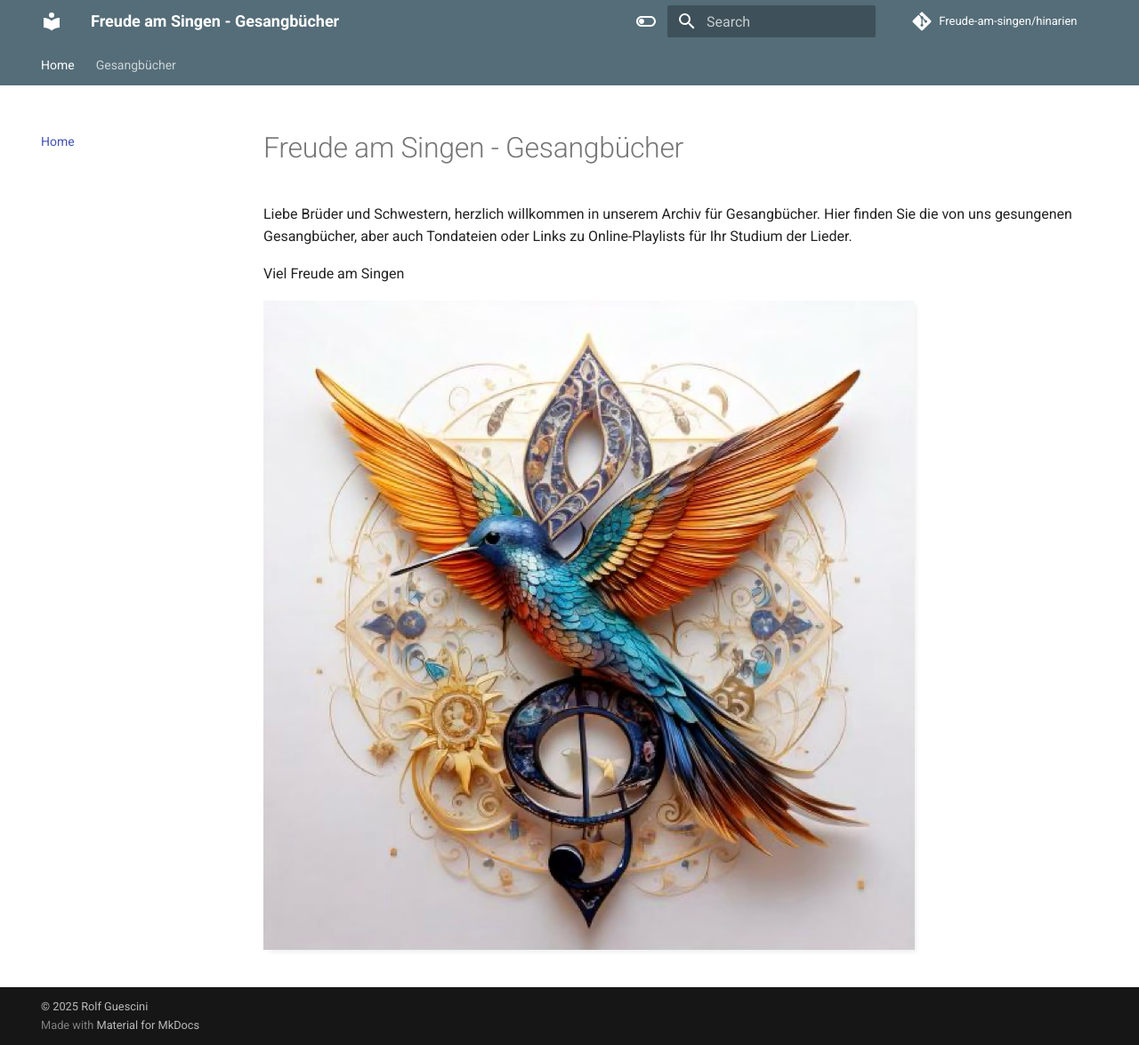
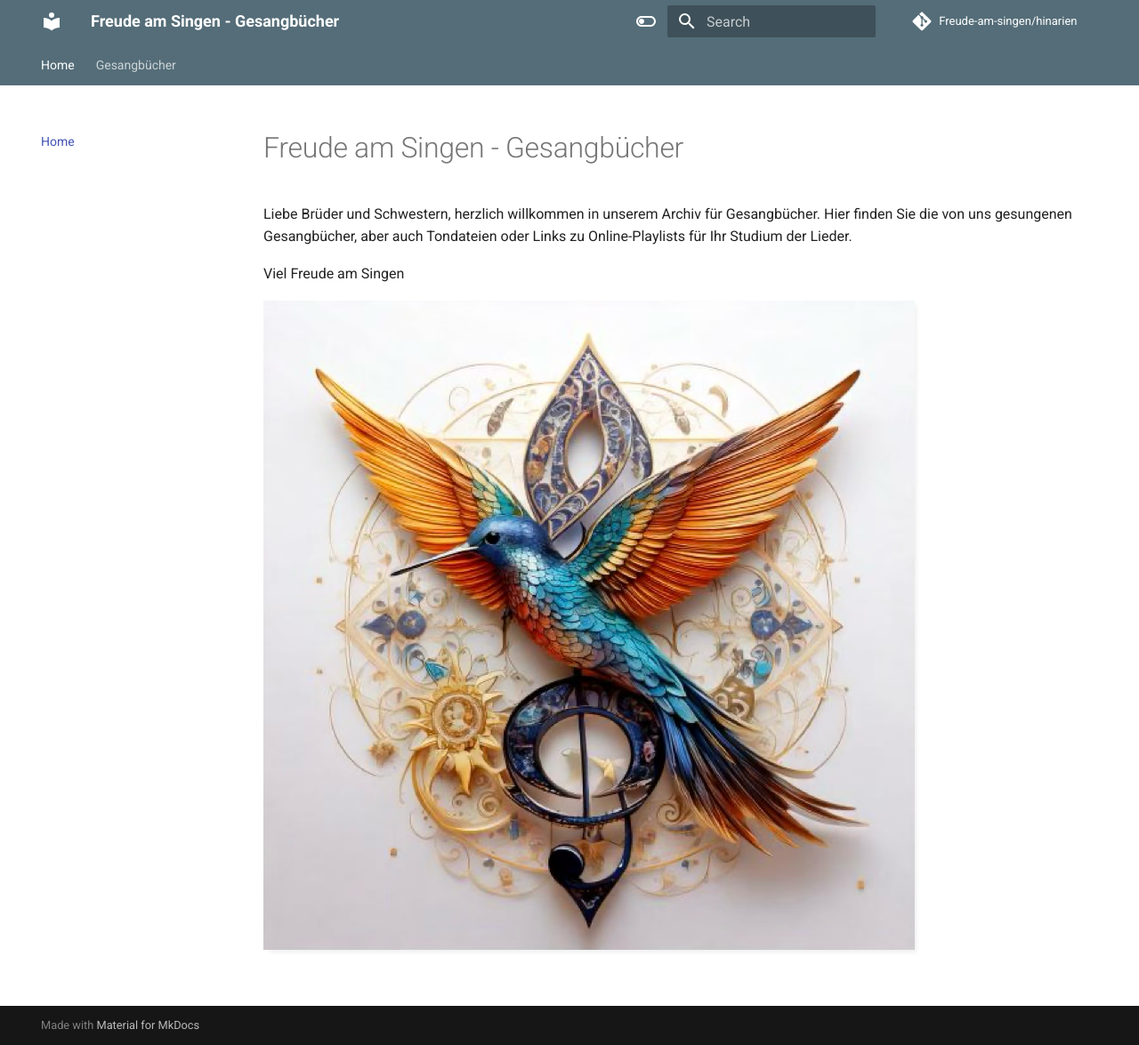
Before and after one commit to Ceu-Da-Luz-De-Jesus/hinarien, an MkDocs documentation site: the page built from docs/index.md, in a window 1280 px wide and 1175 px high. Shown: the whole window at 89% size. Built offline with MkDocs 1.6.1 and Material for MkDocs 9.7.7, drawn with Linux system fonts in a browser that asks for light colours; comment, search, counter and statistics services are not loaded.

Commit message:
Update robots.txt and mkdocs.yaml

```diff
--- a/mkdocs.yaml
+++ b/mkdocs.yaml
@@ -63,8 +63,3 @@
   - pymdownx.superfences
   - pymdownx.mark
   - attr_list
-
-
-
-copyright: |
-  &copy; 2025 <a href="https://github.com/guescinr" target="_blank" rel="noopener">Rolf Guescini</a>
--- /dev/null
+++ b/robots.txt
@@ -0,0 +1,2 @@
+User-agent: *
+Disallow: /
```
